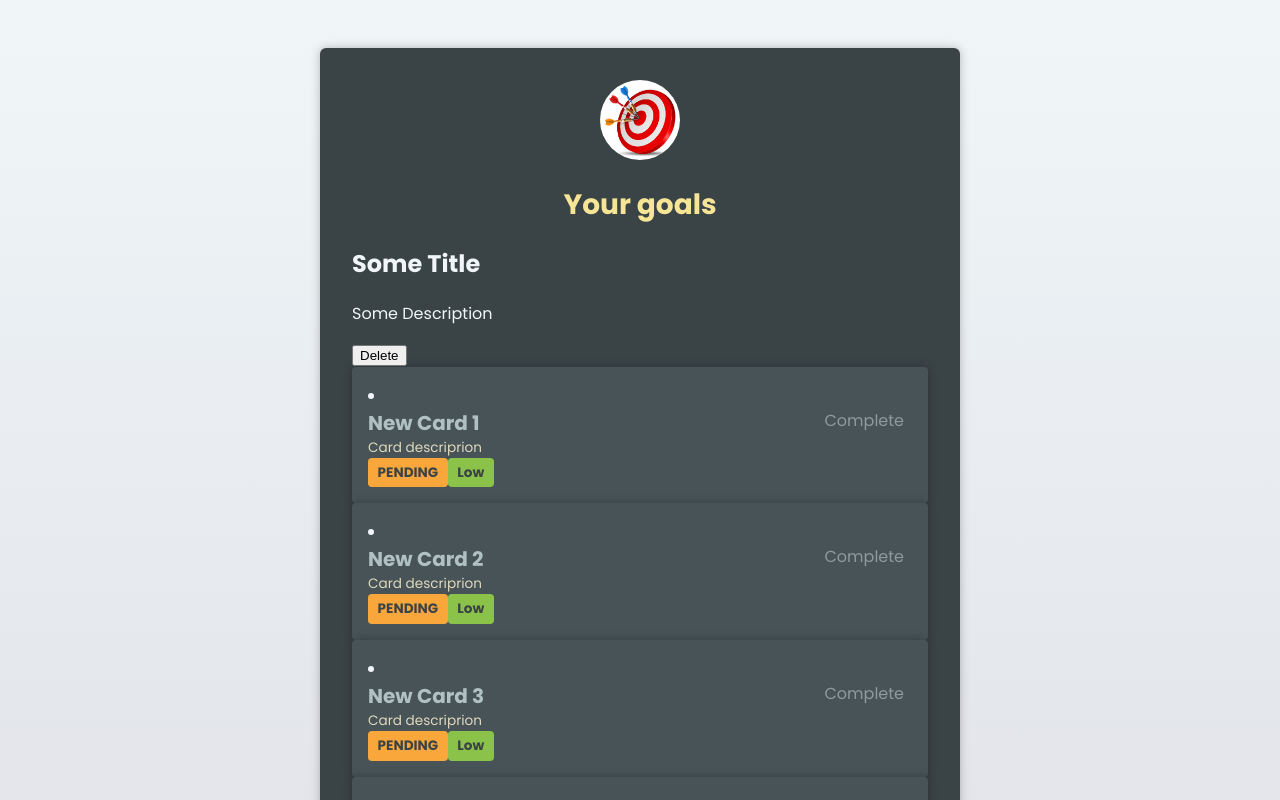
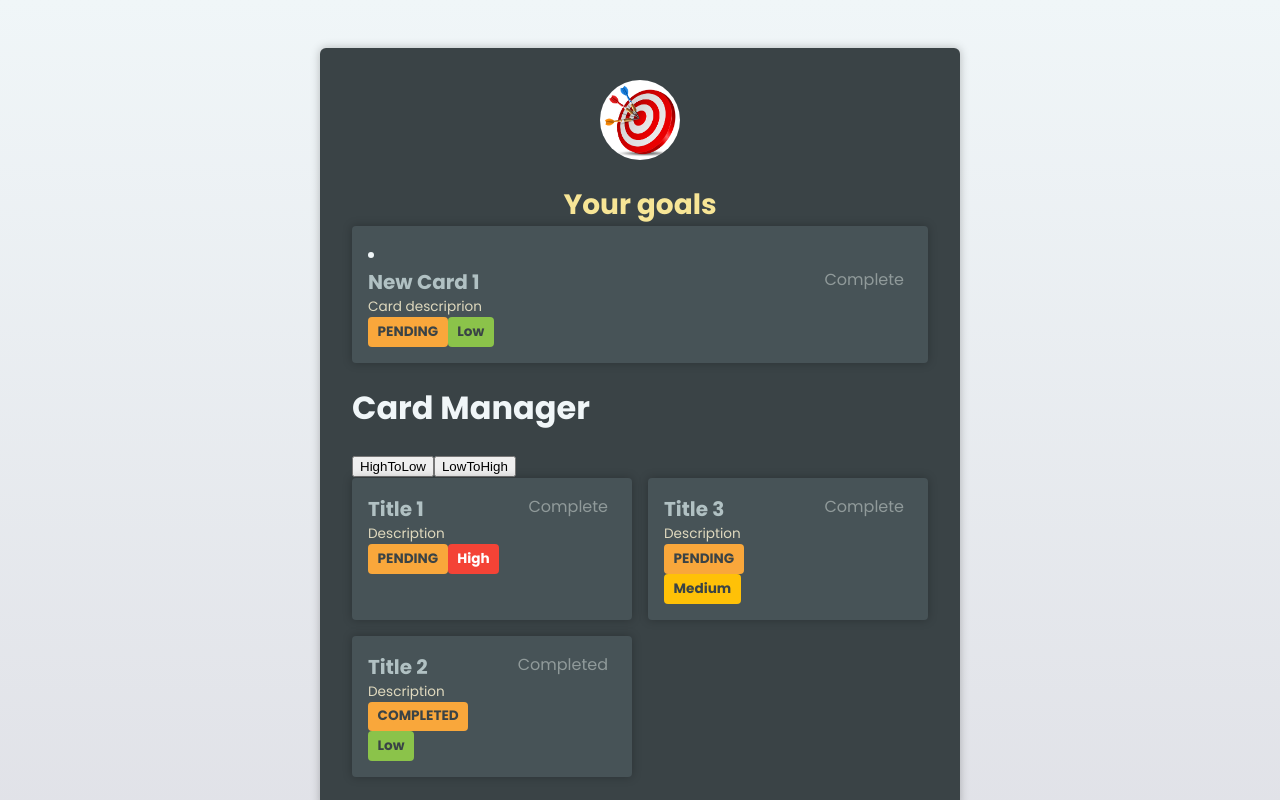
Before and after one commit to dianasynentschenko/React-TS-First-project, a React (Vite) app: page / in a window 1280 px wide. Shown: the top 800 px of the page. Built offline with nearby package versions, Linux system fonts and the light colour scheme.

Commit message:
add Cardlist and sort

```diff
--- a/src/App.tsx
+++ b/src/App.tsx
@@ -1,8 +1,9 @@
-import Goal from "./components/Goal.tsx";
 import Header from "./components/Header.tsx";
 import goalsImg from "./assets/goal.jpg";
 import Card from "./components/Card.tsx";
 import { CardPriority } from "./components/Card.tsx";
+import CardList from "./components/CardList.tsx";
+
 
 export default function App() {
   return (
@@ -10,31 +11,17 @@ export default function App() {
       <Header image={{ src: goalsImg, alt: "A list of goals" }}>
         <h1>Your goals</h1>
       </Header>
-      <Goal title="Some Title" descriptin="Some Description" />
+
       <Card
         title="New Card 1"
         description="Card descriprion"
         status={false}
         priority={CardPriority.Low}
+        onComplete={() => console.log("Card completed")}
       ></Card>
-      <Card
-        title="New Card 2"
-        description="Card descriprion"
-        status={false}
-        priority={CardPriority.Low}
-      ></Card>
-      <Card
-        title="New Card 3"
-        description="Card descriprion"
-        status={false}
-        priority={CardPriority.Low}
-      ></Card>
-      <Card
-        title="New Card 4"
-        description="Card descriprion"
-        status={false}
-        priority={CardPriority.Low}
-      ></Card>
+
+      <CardList/>
+
     </main>
   );
 }
--- a/src/components/Card.tsx
+++ b/src/components/Card.tsx
@@ -1,9 +1,9 @@
 import { useState } from "react";
 
 export enum CardPriority {
-  Low = "Low",
-  Medium = "Medium",
-  High = "High",
+  Low = 1,
+  Medium = 2,
+  High = 3,
 }
 
 type CardProps = {
@@ -11,6 +11,7 @@ type CardProps = {
   description: string;
   status: boolean;
   priority: CardPriority;
+  onComplete: () => void;
 };
 
 export default function Card({
@@ -18,6 +19,7 @@ export default function Card({
   description,
   status,
   priority,
+  onComplete
 }: CardProps) {
   const [completed, setCompleted] = useState(status);
 
@@ -38,12 +40,15 @@ export default function Card({
             {completed ? "Completed" : "Pending"}
           </span>
           <span className={`text-sm font-semibold ${priorityColor[priority]}`}>
-            {priority}
+            {priority === CardPriority.High ? "High" : priority === CardPriority.Medium ? "Medium" : "Low"}
           </span>
         </div>
 
         <button
-          onClick={() => setCompleted(true)}
+          onClick={() => {
+            setCompleted(true);
+            onComplete();
+          }}
           disabled={completed}
           className={`mt-4 px-4 py-2 rounded-md font-bold transition ${
             completed
--- /dev/null
+++ b/src/components/CardList.tsx
@@ -0,0 +1,45 @@
+import React, { useState } from "react";
+import Card, { CardPriority } from "./Card";
+import Filter from "./CardPrioritySort";
+import { SortOrder } from "./CardPrioritySort";
+
+export default function CardList() {
+    const [sortOrder, setSortOrder] = useState<SortOrder>(SortOrder.HighToLow);
+
+    const [cards, setCards] = useState([
+        { id: 1, title: "Title 1", description: "Description", status: false, priority: CardPriority.High },
+        { id: 2, title: "Title 2", description: "Description", status: true, priority: CardPriority.Low },
+        { id: 3, title: "Title 3", description: "Description", status: false, priority: CardPriority.Medium },
+    ]);
+
+
+    const updateCardStatus = (id: number) => {
+        setCards(cards.map(card => (card.id === id ? { ...card, status: true } : card)));
+    };
+
+
+    const sortedCards = [...cards].sort((a, b) => {
+        return sortOrder === SortOrder.HighToLow
+            ? b.priority - a.priority  // High → Low
+            : a.priority - b.priority; // Low → High
+    });
+
+    return (
+        <div>
+            <h1>Card Manager</h1>
+            <Filter sortOrder={sortOrder} setSortOrder={setSortOrder} />
+            <ul>
+                {sortedCards.map(card => (
+                    <Card
+                        key={card.id}
+                        title={card.title}
+                        description={card.description}
+                        status={card.status}
+                        priority={card.priority}
+                        onComplete={() => updateCardStatus(card.id)}
+                    />
+                ))}
+            </ul>
+        </div>
+    );
+}
--- /dev/null
+++ b/src/components/CardPrioritySort.tsx
@@ -0,0 +1,33 @@
+
+
+export enum SortOrder {
+    HighToLow = "HighToLow",
+    LowToHigh = "LowToHigh",
+}
+
+interface CardPrioritySortProps{
+    sortOrder: SortOrder;
+    setSortOrder: (order: SortOrder) => void;
+}
+
+const CardPrioritySort: React.FC<CardPrioritySortProps> = ({sortOrder, setSortOrder}) => {
+    return (
+        <div className="sort-buttons">
+            <button
+                onClick={() => setSortOrder(SortOrder.HighToLow)}
+                className={sortOrder === SortOrder.HighToLow ? "active" : ""}
+            >
+                HighToLow
+            </button>
+            <button
+                onClick={() => setSortOrder(SortOrder.LowToHigh)}
+                className={sortOrder === SortOrder.LowToHigh ? "active" : ""}
+            >
+                LowToHigh
+            </button>
+        </div>
+
+    );
+};
+
+export default CardPrioritySort;
```
